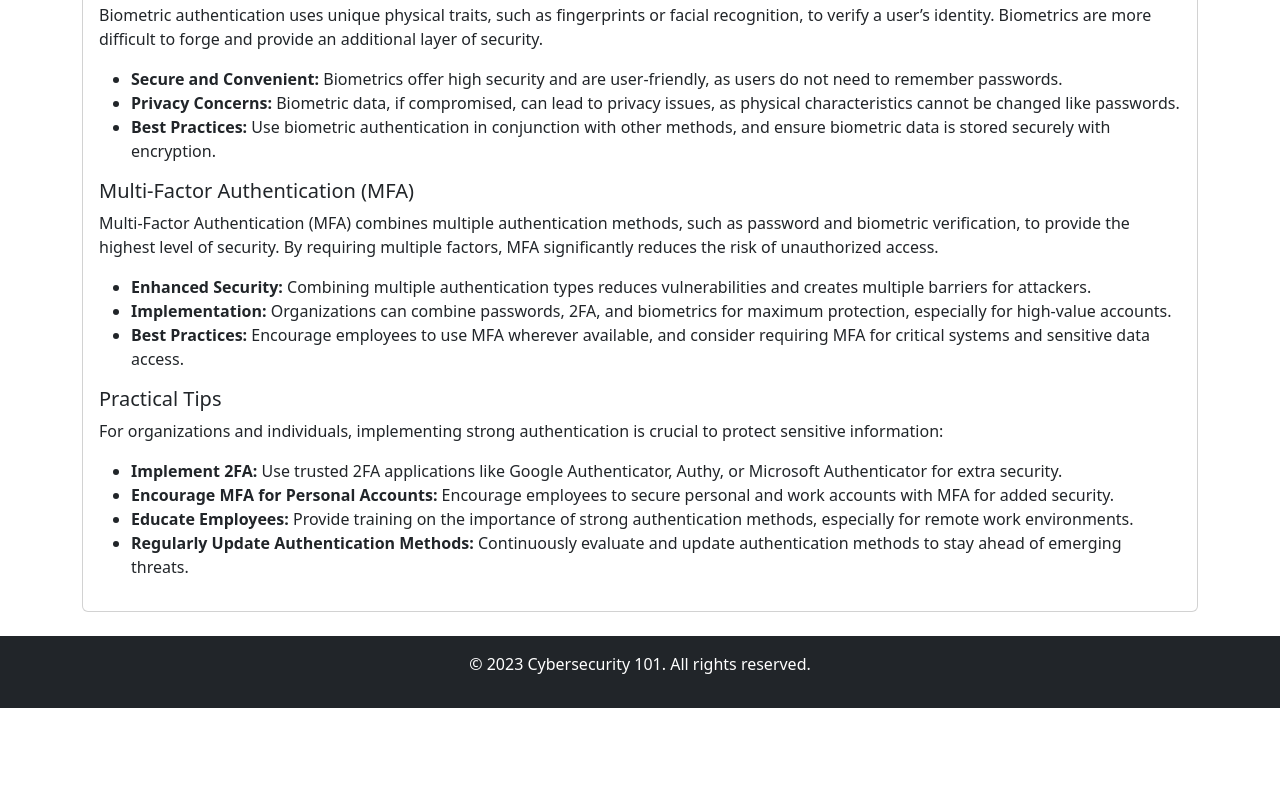
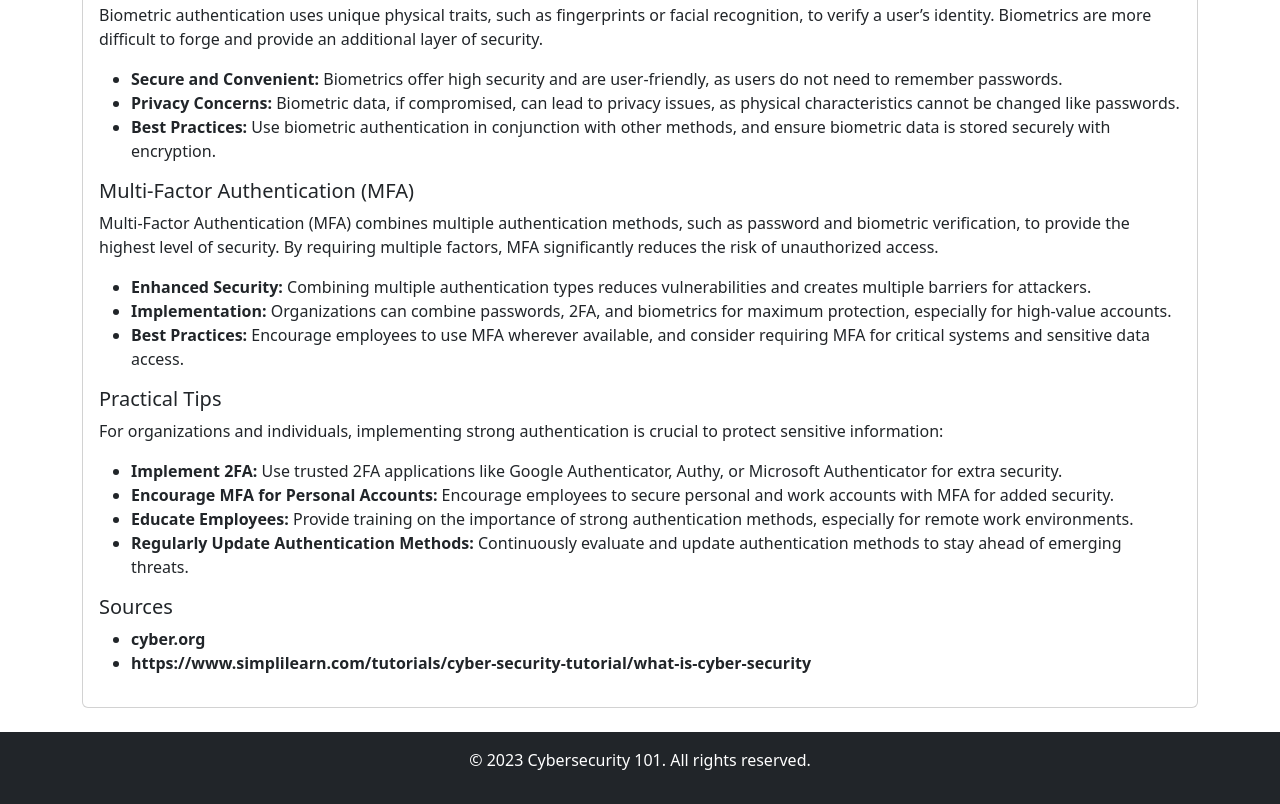
Before and after one commit to rohankomm/Cybersecurity-Concept-Website, a plain HTML site: page authent.html in a window 1280 px wide. Shown: the part 703-1507 px from the top of the page. Before the commit the page ends 1411 px from the top, so only its background shows below. Drawn offline with nearby package versions, Linux system fonts and the light colour scheme.

Commit message:
Update authent.html

```diff
--- a/authent.html
+++ b/authent.html
@@ -84,6 +84,14 @@
       <li><strong>Educate Employees:</strong> Provide training on the importance of strong authentication methods, especially for remote work environments.</li>
       <li><strong>Regularly Update Authentication Methods:</strong> Continuously evaluate and update authentication methods to stay ahead of emerging threats.</li>
     </ul>
+
+    <!-- Sources -->
+    <h5>Sources</h5>
+    <ul>
+      <li><strong>cyber.org</strong></li>
+      <li><strong>https://www.simplilearn.com/tutorials/cyber-security-tutorial/what-is-cyber-security</strong></li>
+    </ul>
+
   </div>
 </div>
 
```
